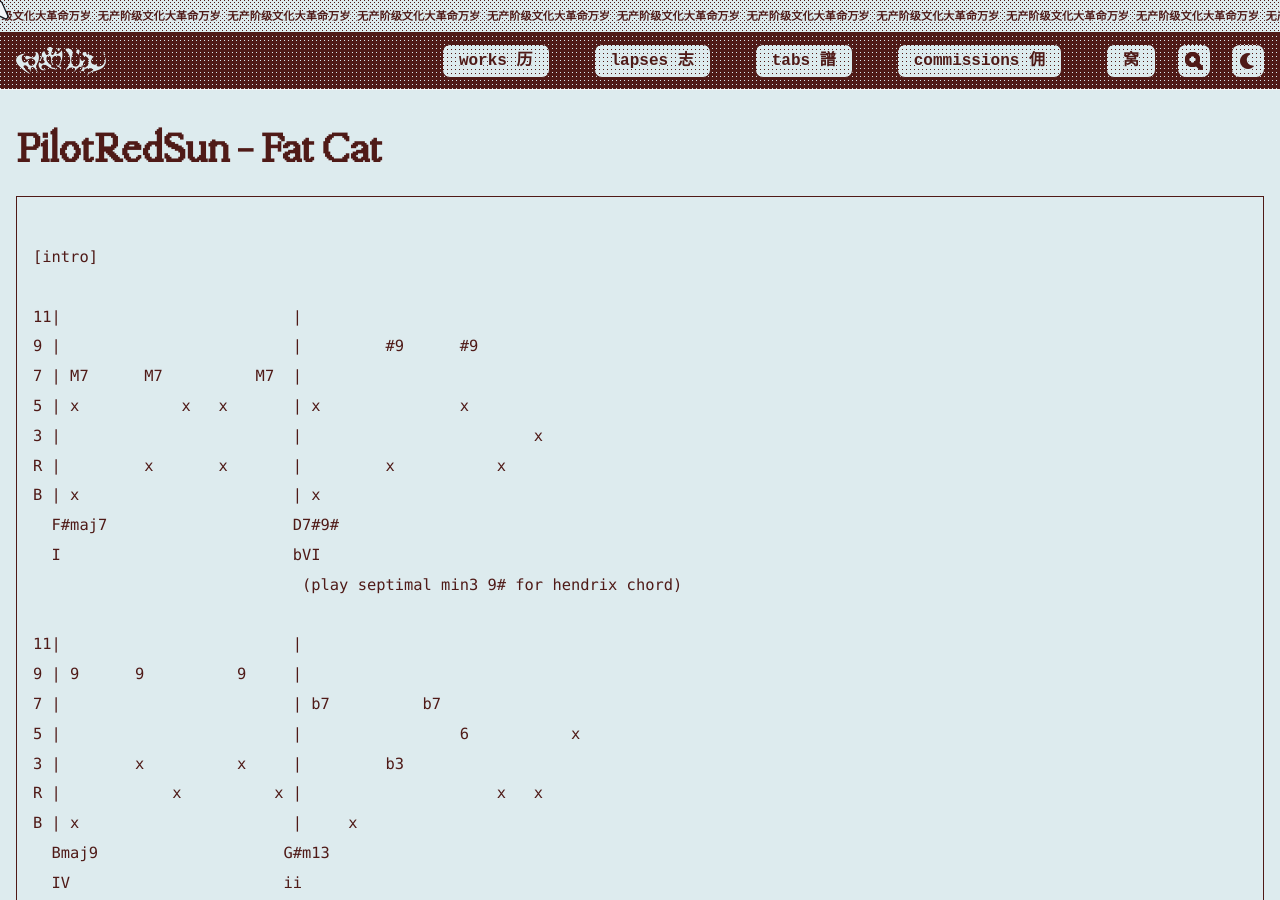
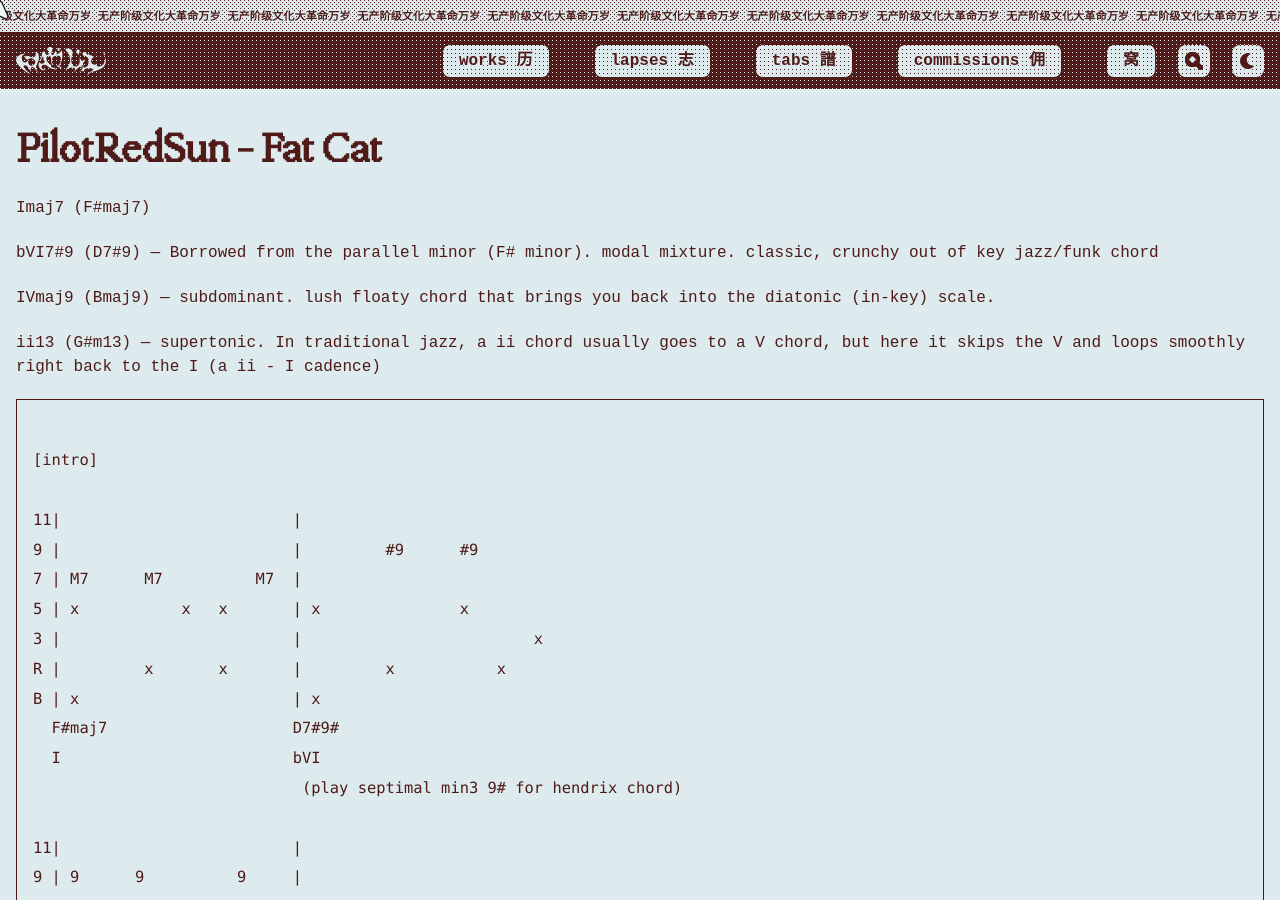
Before and after one commit to cryotato/cryotato.github.io, a Jekyll site: the page built from _tabs/fatcat.md, in a window 1280 px wide and 900 px high. Built offline with Jekyll 4.4.1, drawn with Linux system fonts in a browser that asks for light colours; cached includes are drawn as plain includes; some web fonts are replaced; a script that is not in the unit is left out.

Commit message:
Update fatcat.md

```diff
--- a/_tabs/fatcat.md
+++ b/_tabs/fatcat.md
@@ -8,6 +8,14 @@ layout: splash
 ***
 
 # PilotRedSun - Fat Cat
+
+Imaj7 (F#maj7)
+
+bVI7#9 (D7#9) — Borrowed from the parallel minor (F# minor). modal mixture. classic, crunchy out of key jazz/funk chord
+
+IVmaj9 (Bmaj9) — subdominant. lush floaty chord that brings you back into the diatonic (in-key) scale.
+
+ii13 (G#m13) — supertonic. In traditional jazz, a ii chord usually goes to a V chord, but here it skips the V and loops smoothly right back to the I (a ii - I cadence)
 
 ~~~
 
```
